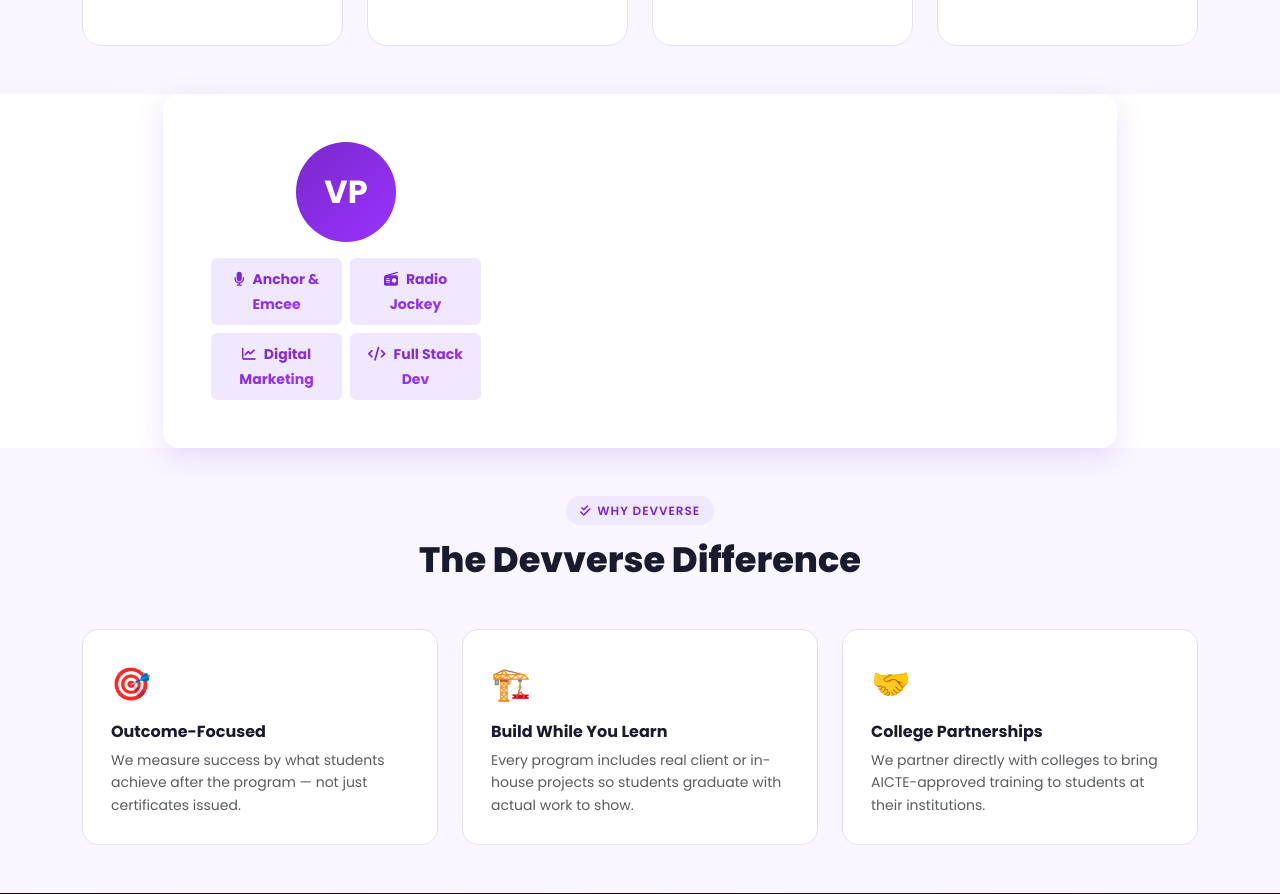
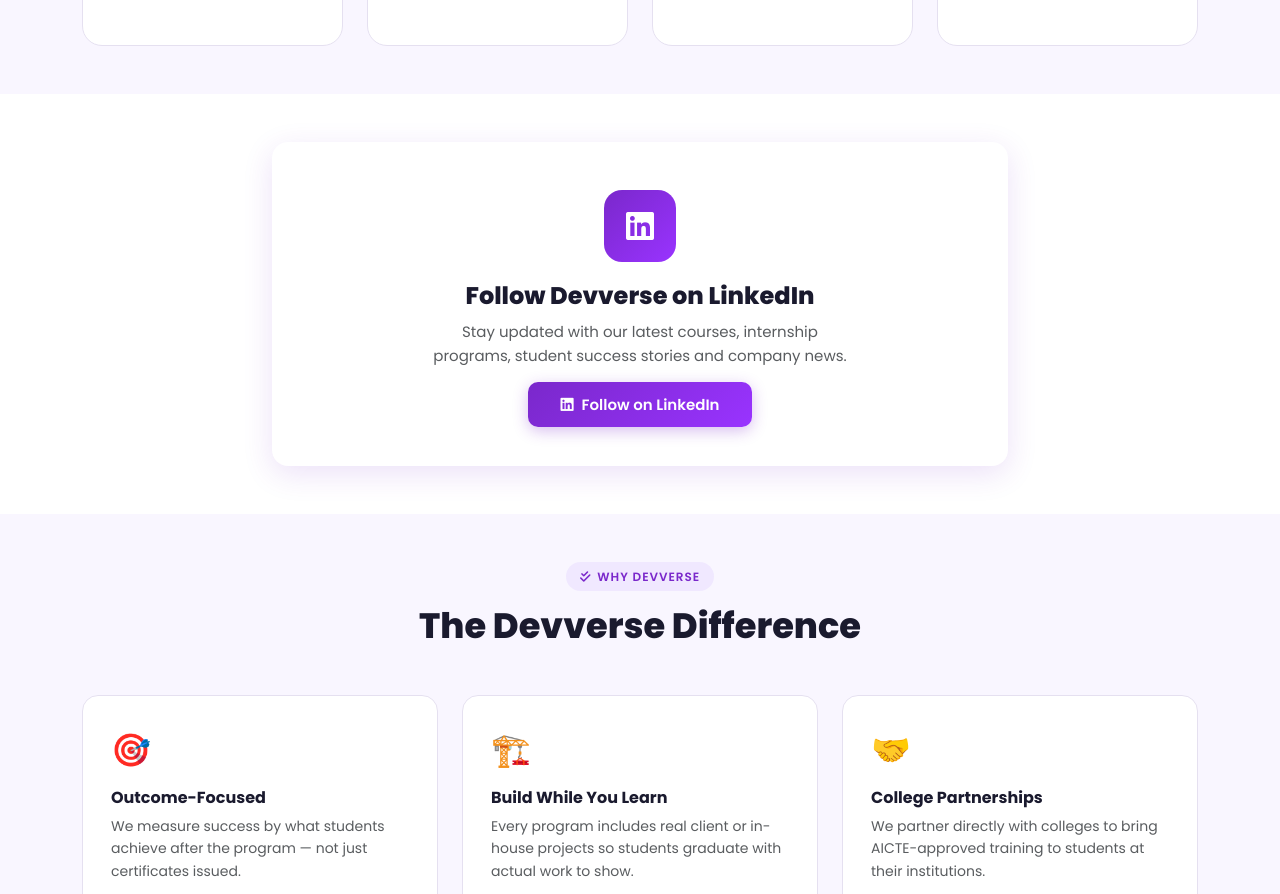
Before and after one commit to thamil-sys-lab/devt, a plain HTML site: page about.html in a window 1280 px wide. Shown: the part 1585-2479 px from the top of the page. Drawn offline with nearby package versions, Linux system fonts and the light colour scheme; a script that the page names is missing.

Commit message:
Update about.html

```diff
--- a/about.html
+++ b/about.html
@@ -96,25 +96,20 @@
   </div>
 </section>
 
-<!-- Founder — no phone, no Instagram -->
-
-    </div>
+<!-- Company LinkedIn -->
+<section class="py-5">
+  <div class="container">
     <div class="row justify-content-center">
-      <div class="col-lg-9">
+      <div class="col-lg-8 text-center" data-aos="fade-up">
         <div class="p-5 rounded-4 bg-white" style="box-shadow:var(--shadow-md)">
-          <div class="row align-items-center g-4">
-            <div class="col-md-4 text-center">
-              <div style="width:100px;height:100px;border-radius:50%;background:var(--grad);display:flex;align-items:center;justify-content:center;font-family:Poppins,sans-serif;font-weight:700;font-size:32px;color:white;margin:0 auto 16px">VP</div
-            <div class="col-md-8">
-
-              <div class="row g-2">
-                <div class="col-6"><div class="p-2 rounded-2" style="background:var(--purple-light)"><small class="fw-700 text-gradient" style="font-weight:700"><i class="fas fa-microphone me-2"></i>Anchor &amp; Emcee</small></div></div>
-                <div class="col-6"><div class="p-2 rounded-2" style="background:var(--purple-light)"><small class="fw-700 text-gradient" style="font-weight:700"><i class="fas fa-radio me-2"></i>Radio Jockey</small></div></div>
-                <div class="col-6"><div class="p-2 rounded-2" style="background:var(--purple-light)"><small class="fw-700 text-gradient" style="font-weight:700"><i class="fas fa-chart-line me-2"></i>Digital Marketing</small></div></div>
-                <div class="col-6"><div class="p-2 rounded-2" style="background:var(--purple-light)"><small class="fw-700 text-gradient" style="font-weight:700"><i class="fas fa-code me-2"></i>Full Stack Dev</small></div></div>
-              </div>
-            </div>
+          <div style="width:72px;height:72px;border-radius:18px;background:var(--grad);display:flex;align-items:center;justify-content:center;margin:0 auto 20px">
+            <i class="fab fa-linkedin" style="font-size:32px;color:white"></i>
           </div>
+          <h4 style="font-weight:800;margin-bottom:10px">Follow Devverse on LinkedIn</h4>
+          <p class="text-muted mb-4" style="font-size:15px;max-width:420px;margin:0 auto 24px">Stay updated with our latest courses, internship programs, student success stories and company news.</p>
+          <a href="https://www.linkedin.com/company/devverse1" target="_blank" class="btn-purple" style="font-size:15px;padding:12px 32px;text-decoration:none">
+            <i class="fab fa-linkedin me-2"></i>Follow on LinkedIn
+          </a>
         </div>
       </div>
     </div>
```
